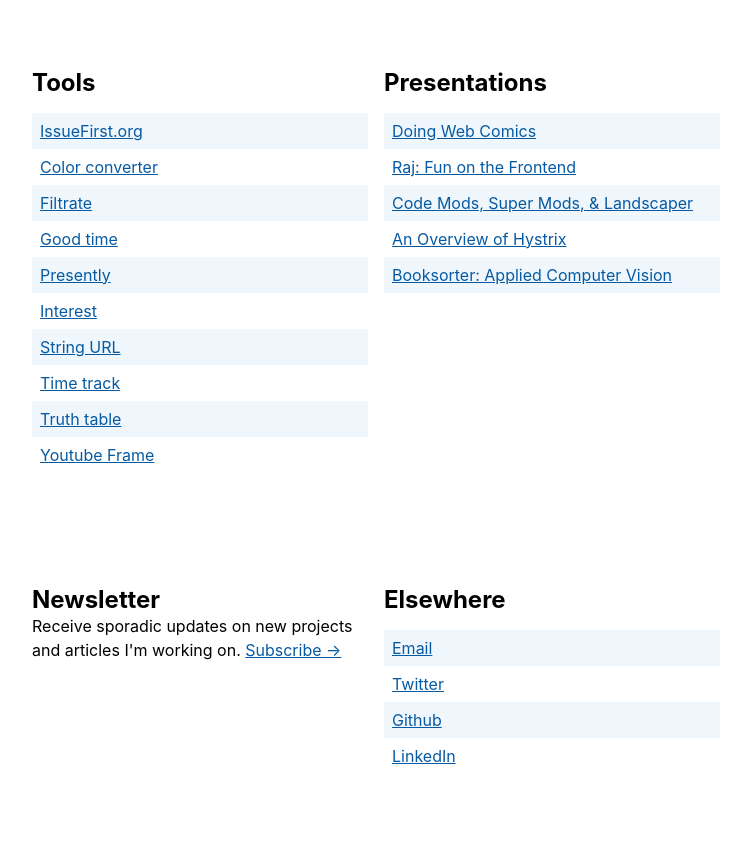
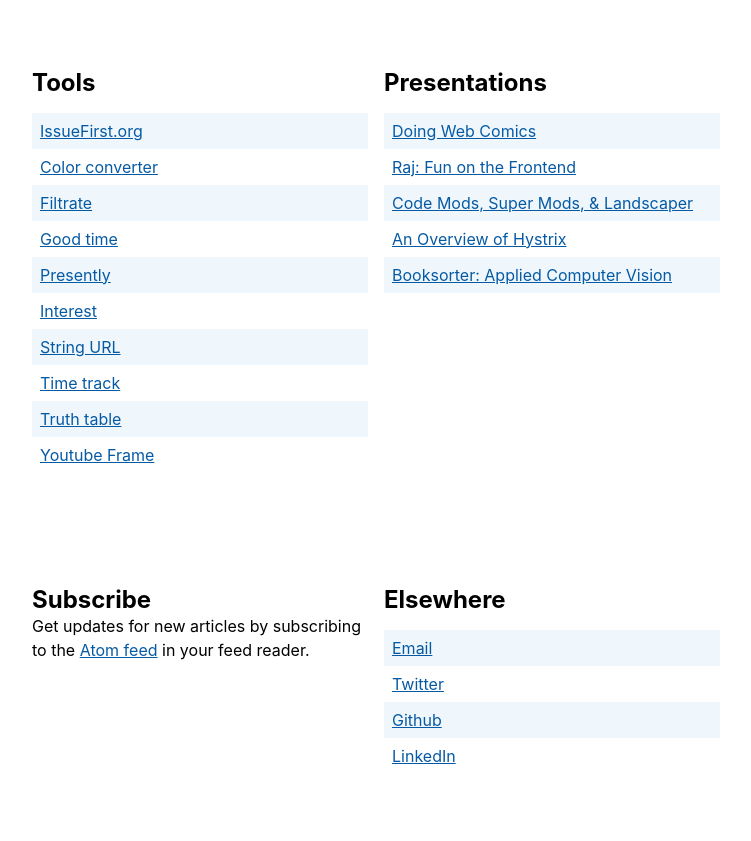
Before and after one commit to andrejewski/andrejewski.github.io, a plain HTML site: page index.html in a window 1280 px wide. Shown: the part 1349-2190 px from the top of the page, without its empty margins (264-1015 px from the left). Drawn offline with Linux system fonts and the light colour scheme.

Commit message:
Replace newsletter with feed reader callout

```diff
--- a/index.html
+++ b/index.html
@@ -578,15 +578,13 @@
           <div class="sc-fnykZs">
             <div class="sc-fEOsli kQGJHn">
               <div class="sc-bjUoiL eEdubZ">
-                <h2 class="sc-breuTD cAkxQS">Newsletter</h2>
+                <h2 class="sc-breuTD cAkxQS">Subscribe</h2>
                 <p class="sc-iBkjds xFOWy">
-                  Receive sporadic updates on new projects and articles I&#x27;m
-                  working on.
-                  <a
-                    href="https://forms.gle/jiBKyLr1Ko5aDSJe9"
-                    class="sc-bczRLJ kvjZgE"
-                    >Subscribe →</a
+                  Get updates for new articles by subscribing to the
+                  <a href="/writing/feed.atom.xml" class="sc-bczRLJ kvjZgE"
+                    >Atom feed</a
                   >
+                  in your feed reader.
                 </p>
               </div>
               <div class="sc-bjUoiL eEdubZ">
```
